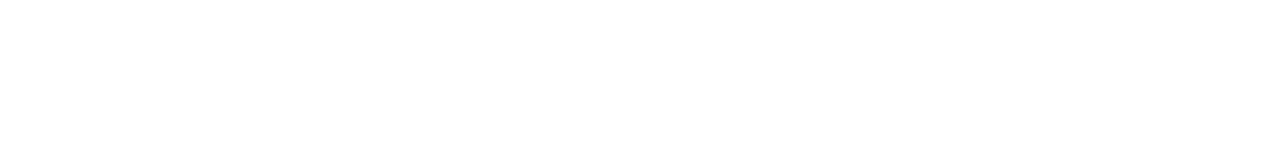
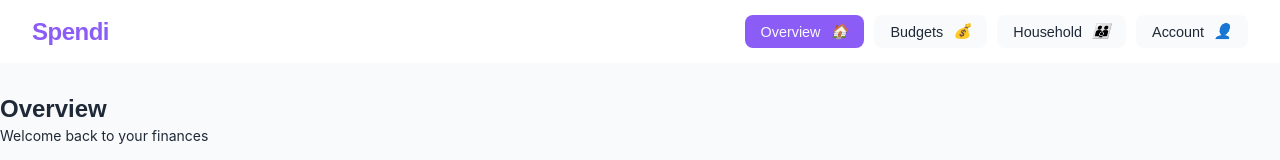
Before and after one commit to eivindsimonsen/spendi, a Vue app: page / in a window 1280 px wide. Shown: the top 160 px of the page. Built offline with nearby package versions, Linux system fonts and the light colour scheme.

Commit message:
Main app layout

```diff
--- a/src/App.vue
+++ b/src/App.vue
@@ -1,10 +1,20 @@
 <script setup lang="ts">
-
+import Nav from './components/Nav.vue'
 </script>
 
 <template>
-
+  <div class="app-layout">
+    <Nav />
+    <main class="main-content">
+      <router-view />
+    </main>
+  </div>
 </template>
 
 <style scoped>
+.app-layout {
+  min-height: 100dvh;
+  background-color: var(--background-color);
+  color: var(--text-color);
+}
 </style>
--- /dev/null
+++ b/src/components/Nav.vue
@@ -0,0 +1,205 @@
+<script setup lang="ts">
+  import { ref } from 'vue'
+
+  type NavItem = {
+    to: string
+    label: string
+    icon: string
+    isOverview?: boolean
+  }
+
+  const navItems: NavItem[] = [
+    { to: '/', label: 'Overview', icon: '🏠', isOverview: true },
+    { to: '/budgets', label: 'Budgets', icon: '💰' },
+    { to: '/household', label: 'Household', icon: '👪' },
+    { to: '/account', label: 'Account', icon: '👤' },
+  ]
+
+  const isMenuOpen = ref(false)
+
+  const setMenuOpen = (value: boolean) => {
+    isMenuOpen.value = value
+  }
+
+  const toggleMenu = () => {
+    setMenuOpen(!isMenuOpen.value)
+  }
+
+  const closeMenu = () => {
+    setMenuOpen(false)
+  }
+  </script>
+
+  <template>
+    <nav>
+      <div class="logo">Spendi</div>
+
+      <button
+        class="hamburger"
+        :class="{ open: isMenuOpen }"
+        @click="toggleMenu"
+        aria-label="Toggle menu"
+        :aria-expanded="isMenuOpen"
+        aria-controls="main-nav"
+        type="button"
+      >
+        <span class="bar"></span>
+        <span class="bar"></span>
+        <span class="bar"></span>
+      </button>
+
+      <ul id="main-nav" :class="{ 'is-open': isMenuOpen }">
+        <li v-for="item in navItems" :key="item.to">
+          <router-link
+            :to="item.to"
+            @click="closeMenu"
+            :class="{ 'overview-link': item.isOverview }"
+          >
+            <span>{{ item.label }}</span>
+            <i aria-hidden="true">{{ item.icon }}</i>
+          </router-link>
+        </li>
+      </ul>
+    </nav>
+  </template>
+
+  <style scoped>
+  nav {
+    display: flex;
+    align-items: center;
+    justify-content: space-between;
+    padding: 15px 2rem;
+    box-shadow: var(--shadow-sm);
+    position: relative;
+    z-index: 50;
+    background-color: var(--nav-bg, white);
+  }
+
+  .logo {
+    font-family: var(--font-family-secondary);
+    color: var(--primary-color);
+    font-size: 1.5rem;
+    font-weight: 700;
+    letter-spacing: -0.5px;
+    z-index: 51;
+  }
+
+  /* Hamburger Menu Button */
+  .hamburger {
+    display: none;
+    flex-direction: column;
+    justify-content: space-between;
+    width: 30px;
+    height: 21px;
+    background: transparent;
+    border: none;
+    cursor: pointer;
+    padding: 0;
+    z-index: 51;
+  }
+
+  .bar {
+    width: 100%;
+    height: 3px;
+    background-color: var(--text-color);
+    border-radius: 3px;
+    transition: transform 0.3s ease, opacity 0.3s ease;
+  }
+
+  /* Hamburger Animation */
+  .hamburger.open .bar:nth-child(1) {
+    transform: translateY(9px) rotate(45deg);
+  }
+  .hamburger.open .bar:nth-child(2) {
+    opacity: 0;
+  }
+  .hamburger.open .bar:nth-child(3) {
+    transform: translateY(-9px) rotate(-45deg);
+  }
+
+  ul {
+    display: flex;
+    align-items: center;
+    gap: 10px;
+    list-style: none;
+    margin: 0;
+    padding: 0;
+  }
+
+  nav li {
+    display: block;
+  }
+
+  nav a {
+    display: flex;
+    align-items: center;
+    gap: 10px;
+    text-decoration: none;
+    color: var(--text-color);
+
+    font-size: 0.9rem;
+    font-family: var(--font-family-secondary);
+    font-weight: 500;
+
+    background-color: var(--background-color);
+    border-radius: 8px;
+    box-shadow: var(--shadow-sm);
+    padding: 8px 16px;
+
+    transition: transform 0.3s ease, background-color 0.3s ease, color 0.3s ease;
+  }
+
+  nav a:hover {
+    background-color: var(--secondary-color);
+    color: var(--background-color);
+  }
+
+  /* Active State */
+  nav a.router-link-active:not(.overview-link),
+  nav a.overview-link.router-link-exact-active {
+    background-color: var(--primary-color);
+    color: var(--background-color);
+  }
+
+  /* Mobile Responsive Styles */
+  @media (max-width: 768px) {
+    .hamburger {
+      display: flex;
+    }
+
+    ul {
+      position: absolute;
+      top: 100%;
+      left: 0;
+      width: 100%;
+      flex-direction: column;
+      background-color: var(--nav-bg, white);
+      box-shadow: var(--shadow-md);
+      padding: 20px;
+      gap: 15px;
+
+      /* Hidden by default on mobile */
+      opacity: 0;
+      visibility: hidden;
+      transform: translateY(-10px);
+      transition: transform 0.3s ease, opacity 0.3s ease, visibility 0.3s ease;
+      z-index: 49;
+    }
+
+    ul.is-open {
+      opacity: 1;
+      visibility: visible;
+      transform: translateY(0);
+    }
+
+    nav li {
+      width: 100%;
+    }
+
+    nav a {
+      justify-content: center;
+      width: 100%;
+      padding: 12px;
+    }
+  }
+  </style>
--- a/src/main.ts
+++ b/src/main.ts
@@ -1,8 +1,9 @@
 import { createApp } from 'vue'
+import App from './App.vue'
 import router from './router'
 import './styles/global.css'
-import App from './App.vue'
 
 const app = createApp(App)
+
 app.use(router)
 app.mount('#app')
```
